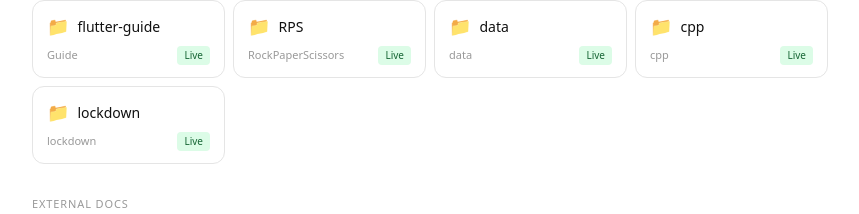
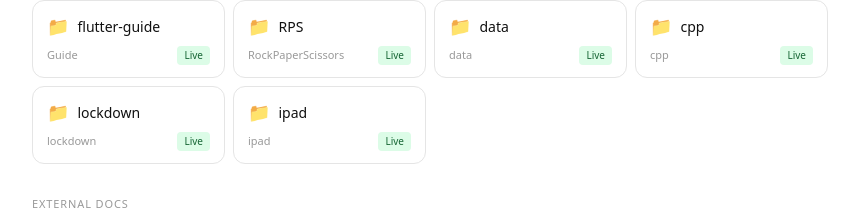
Before and after one commit to jwalkerbandfc/daci-learn, a Next.js app: page / in a window 1280 px wide. Shown: the part 242-456 px from the top of the page, without its empty margins (210-1069 px from the left). Built offline with nearby package versions, Linux system fonts and the light colour scheme.

Commit message:
Fix syntax error and add 'ipad' slug

```diff
--- a/src/app/page.tsx
+++ b/src/app/page.tsx
@@ -29,8 +29,9 @@ const PUBLIC_FOLDER_ROUTES = [
   { slug: 'flutter-guide', meta: 'Guide' },
   { slug: 'RPS', meta: 'RockPaperScissors' },
   { slug: 'data', meta: 'data' },
-  { slug: 'cpp', meta: 'cpp' },,
+  { slug: 'cpp', meta: 'cpp' },
   { slug: 'lockdown', meta: 'lockdown' },
+  { slug: 'ipad', meta: 'ipad' },
 ];
 
 const PUBLIC_FILE_RESOURCES = [
```
